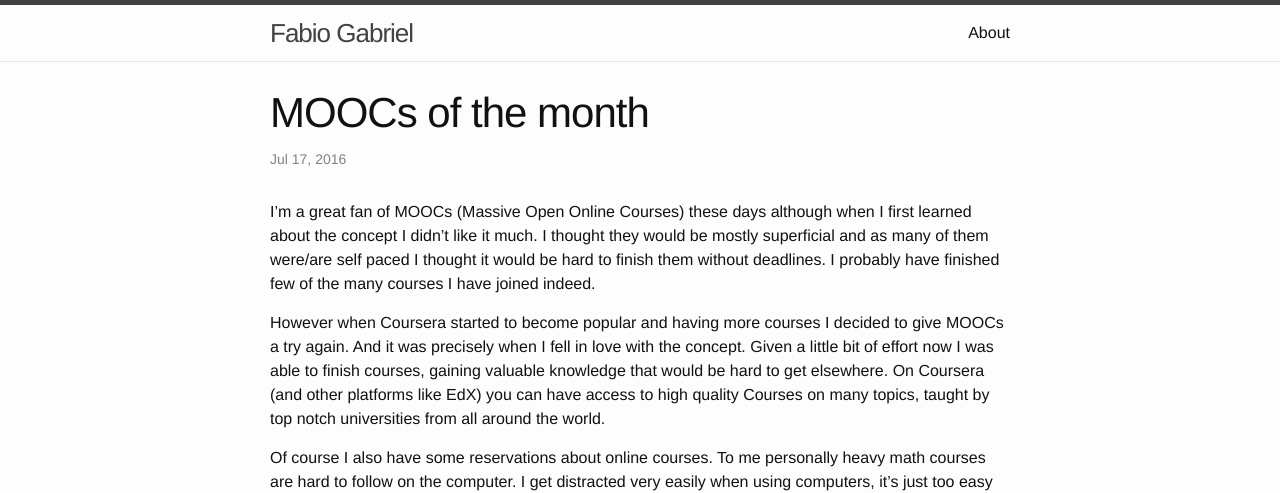
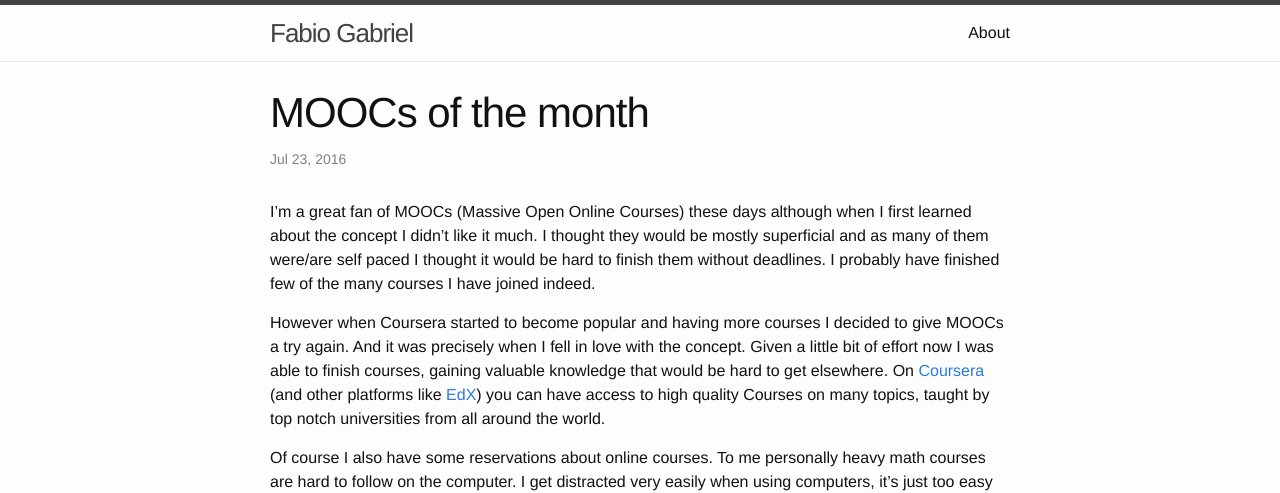
Before and after one commit to fabiogm/fabiogm.github.io, a Jekyll site: the page built from _posts/2016-07-22-MOOCs-of-the-month.markdown, in a window 1280 px wide. Shown: the top 493 px of the page. Built offline with Jekyll 4.4.1, drawn with Linux system fonts in a browser that asks for light colours; part of the change alters nothing that is shown.

Commit message:
Fix post date and links.

```diff
--- a/_posts/2016-07-22-MOOCs-of-the-month.markdown
+++ b/_posts/2016-07-22-MOOCs-of-the-month.markdown
@@ -1,7 +1,7 @@
 ---
 layout: post
 title:  "MOOCs of the month"
-date:   2016-07-17 13:11:23 -0300
+date:   2016-07-22 23:43:23 -0300
 categories: jekyll update
 ---
 
@@ -11,8 +11,8 @@ I probably have finished few of the many courses I have joined indeed.
 
 However when Coursera started to become popular and having more courses I decided to give MOOCs a try again. And it was precisely when
 I fell in love with the concept. Given a little bit of effort now I was able to finish courses, gaining valuable knowledge that would be
-hard to get elsewhere. On Coursera (and other platforms like EdX) you can have access to high quality Courses on many topics,
-taught by top notch universities from all around the world.
+hard to get elsewhere. On [Coursera](https://www.coursera.org) (and other platforms like [EdX](https://www.edx.org)) you can have access
+to high quality Courses on many topics, taught by top notch universities from all around the world.
 
 Of course I also have some reservations about online courses. To me personally heavy math courses are hard to follow on the computer.
 I get distracted very easily when using computers, it's just too easy to switch browser tabs and get lost on a long chain of links.
```
